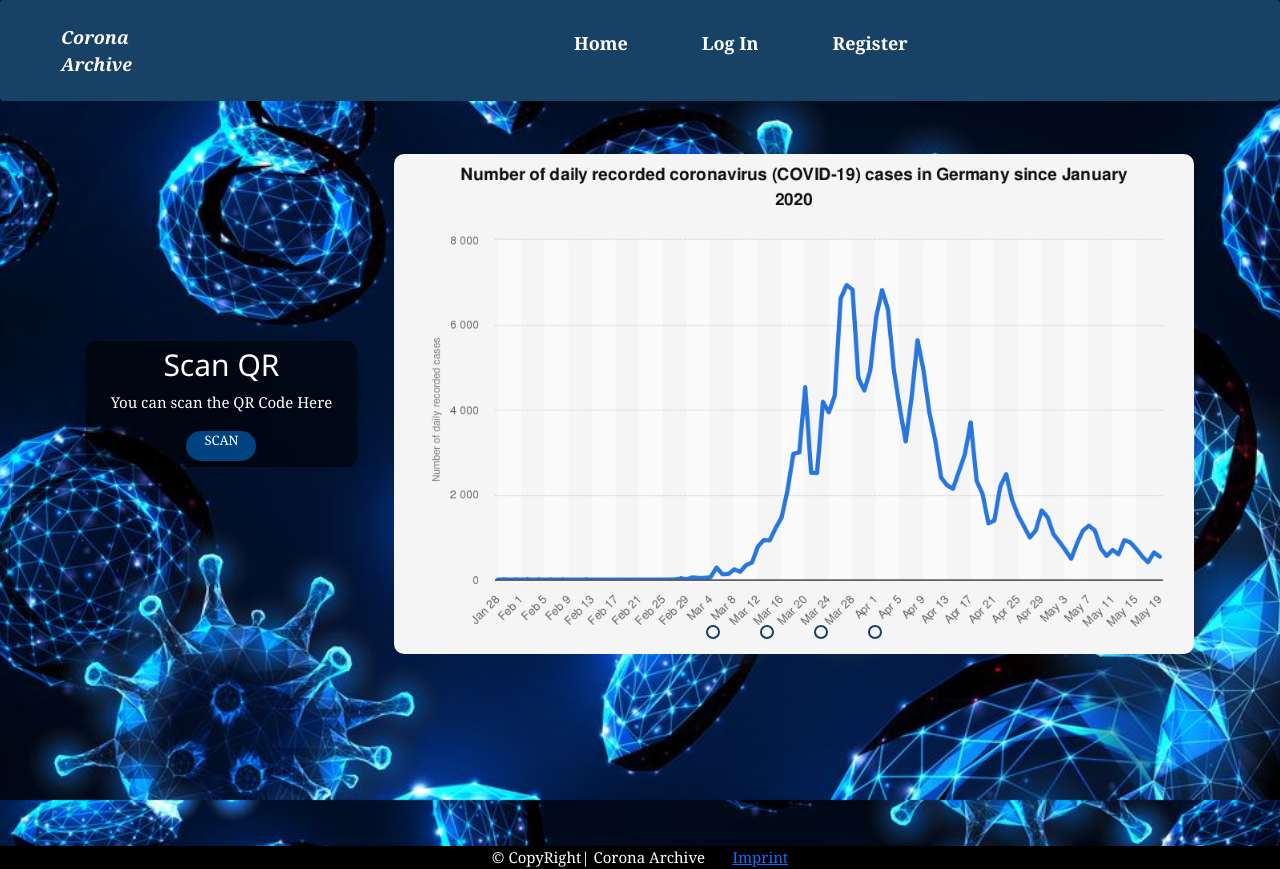
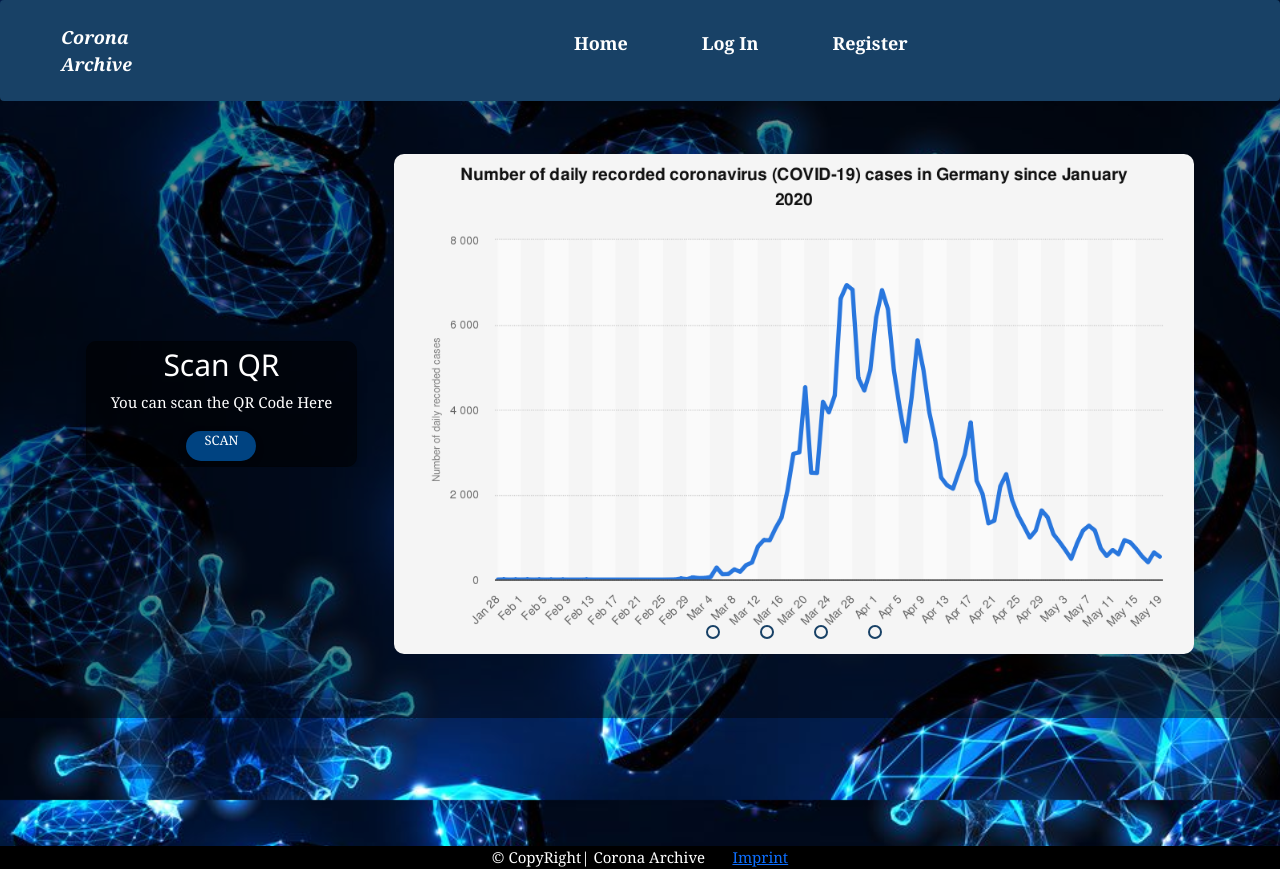
Before and after one commit to surajgiri7/Corona_Archive_using_flask, a Flask app: page / in a window 1280 px wide. Run offline with Flask 2, Linux system fonts and the light colour scheme; some libraries are stand-ins or nearby versions.

Commit message:
minor ui

```diff
--- a/corona/static/css/style.css
+++ b/corona/static/css/style.css
@@ -458,3 +458,7 @@ body {
   border-radius: 15px 15px 15px 15px;
   transition: all 0.5s ease;
 }
+
+#indexpgrow{
+    background-color: rgba(0, 0, 0, 0.45);
+}
--- a/corona/templates/index.html
+++ b/corona/templates/index.html
@@ -6,7 +6,7 @@
 
 {% block body %}
 
-<div class="row">
+<div class="row" id="indexpgrow">
 
 
   <div class="col1">
```
